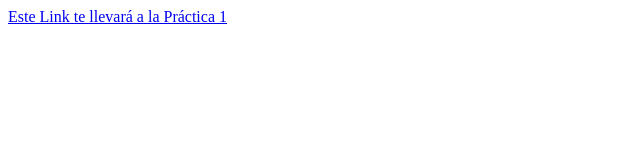
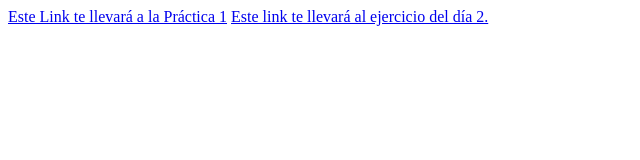
Before and after one commit to KevPencils/Repo-Prueba, a plain HTML site: page index.html in a window 1280 px wide. Shown: the whole page, without its empty margins (0-640 px from the left). Drawn offline with Linux system fonts and the light colour scheme.

Commit message:
commit nuevo?

```diff
--- a/index.html
+++ b/index.html
@@ -7,5 +7,6 @@
 </head>
 <body>
     <a href="./practica 1/index.html">Este Link te llevará a la Práctica 1</a>
+    <a href="./dia 2/index2.html">Este link te llevará al ejercicio del día 2.</a>
 </body>
 </html>
```
